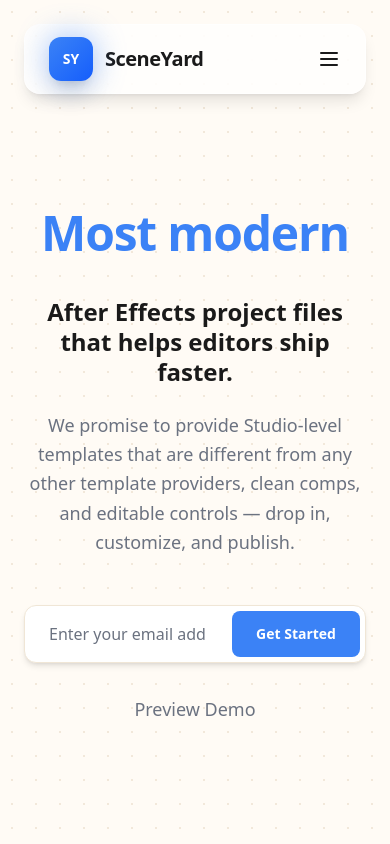
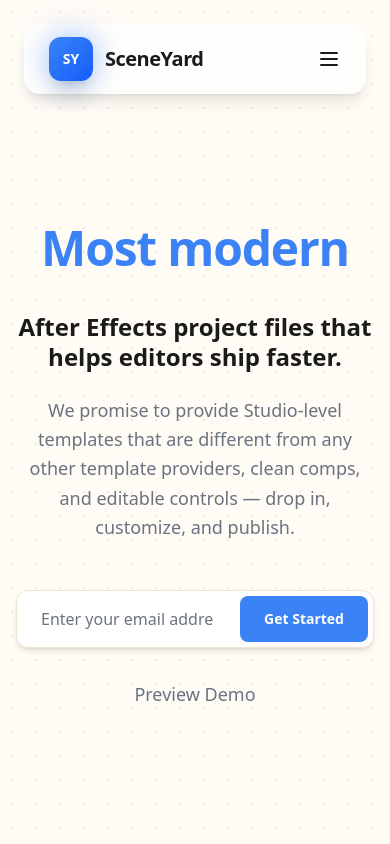
Before and after one commit to Kar1mAhmed/sceneyard, a Next.js app: page / in a window 390 px wide. Shown: the top 844 px of the page. Built offline with nearby package versions, Linux system fonts and the light colour scheme.

Commit message:
Please get fixed as hole

```diff
--- a/app/globals.css
+++ b/app/globals.css
@@ -29,16 +29,17 @@
   --font-mono: var(--font-geist-mono);
 }
 
+html {
+  scroll-behavior: smooth;
+  overflow-x: hidden;
+  width: 100%;
+}
+
 body {
   background: var(--bg);
   color: var(--fg);
   font-family: var(--font-body), -apple-system, BlinkMacSystemFont, 'Segoe UI', sans-serif;
   overflow-x: hidden;
-}
-
-/* Smooth scrolling */
-html {
-  scroll-behavior: smooth;
 }
 
 /* Custom scrollbar */
--- a/components/DemoSection.tsx
+++ b/components/DemoSection.tsx
@@ -155,8 +155,8 @@ export default function DemoSection() {
   const verticalTemplates = demoTemplates.filter(t => t.isVertical);
 
   return (
-    <section id="demo" className="relative py-24 px-4 sm:px-6 bg-gradient-to-b from-white to-gray-50 overflow-hidden">
-      <div className="max-w-7xl mx-auto w-full">
+    <section id="demo" className="relative py-24 px-4 sm:px-6 bg-gradient-to-b from-white to-gray-50">
+      <div className="max-w-7xl mx-auto">
         <div className="text-center mb-20 animate-in fade-in slide-in-from-bottom-6 duration-700">
           <h2 className="text-4xl sm:text-5xl font-bold text-foreground mb-4">
             Live Demos
--- a/components/Hero.tsx
+++ b/components/Hero.tsx
@@ -63,7 +63,7 @@ export default function Hero() {
   };
 
   return (
-    <section className="relative min-h-screen flex items-center justify-center px-6 py-20 mt-8">
+    <section className="relative min-h-screen flex items-center justify-center px-4 sm:px-6 py-20 mt-8">
 
       <div className="relative z-10 max-w-4xl mx-auto text-center">
         {/* Animated headline */}
--- a/components/HowItWorks.tsx
+++ b/components/HowItWorks.tsx
@@ -71,7 +71,7 @@ export default function HowItWorks() {
   }, []);
 
   return (
-    <section ref={sectionRef} id="how-it-works" className="relative py-24 px-6">
+    <section ref={sectionRef} id="how-it-works" className="relative py-24 px-4 sm:px-6">
       <div className="max-w-6xl mx-auto">
         <div className={`text-center mb-16 transition-all duration-700 ${
           isVisible ? 'opacity-100 translate-y-0' : 'opacity-0 translate-y-10'
--- a/components/WaitlistSection.tsx
+++ b/components/WaitlistSection.tsx
@@ -71,7 +71,7 @@ export default function WaitlistSection() {
   return (
     <>
       {/* Main Waitlist Section */}
-      <section ref={sectionRef} id="waitlist" className="relative py-12 px-6">
+      <section ref={sectionRef} id="waitlist" className="relative py-12 px-4 sm:px-6">
         <div className="max-w-4xl mx-auto">
           <div className={`text-center mb-12 transition-all duration-700 ${
             isVisible ? 'opacity-100 translate-x-0' : 'opacity-0 -translate-x-10'
```
